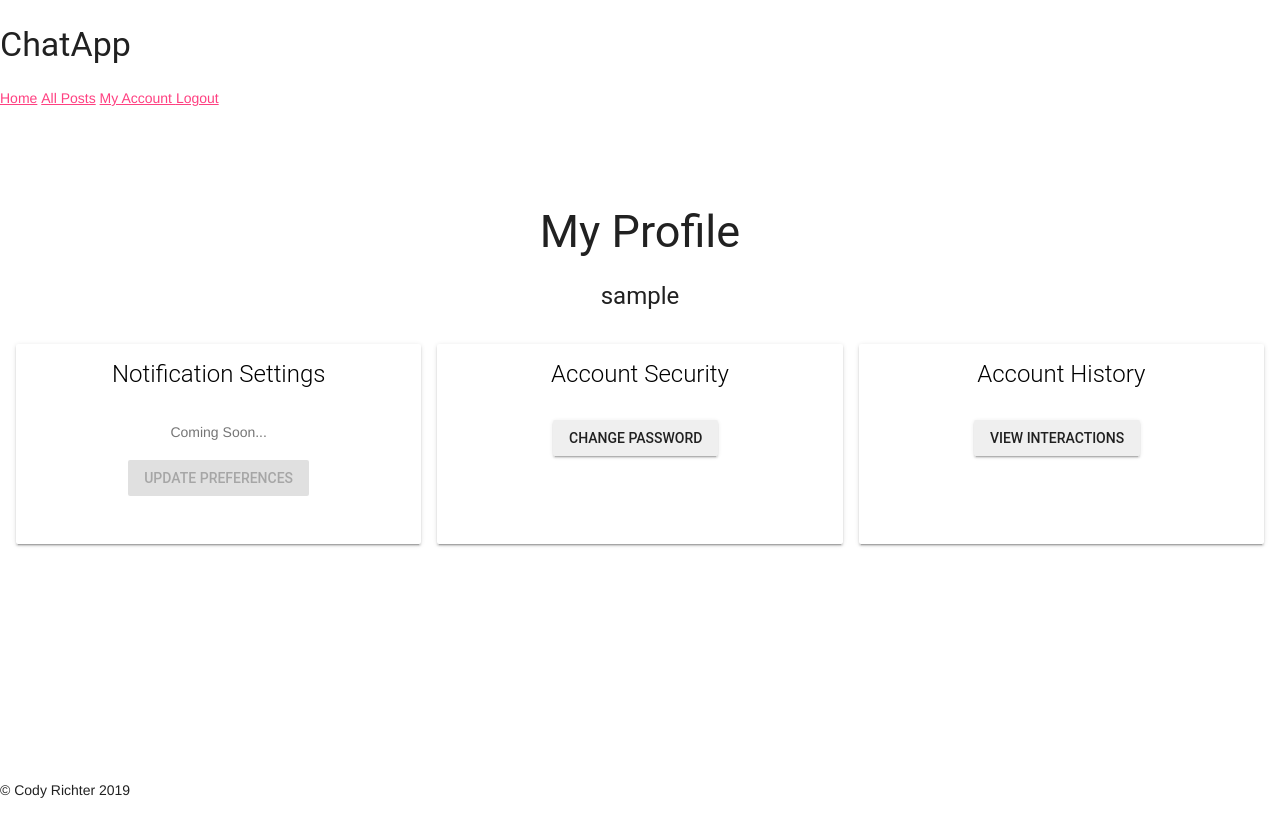
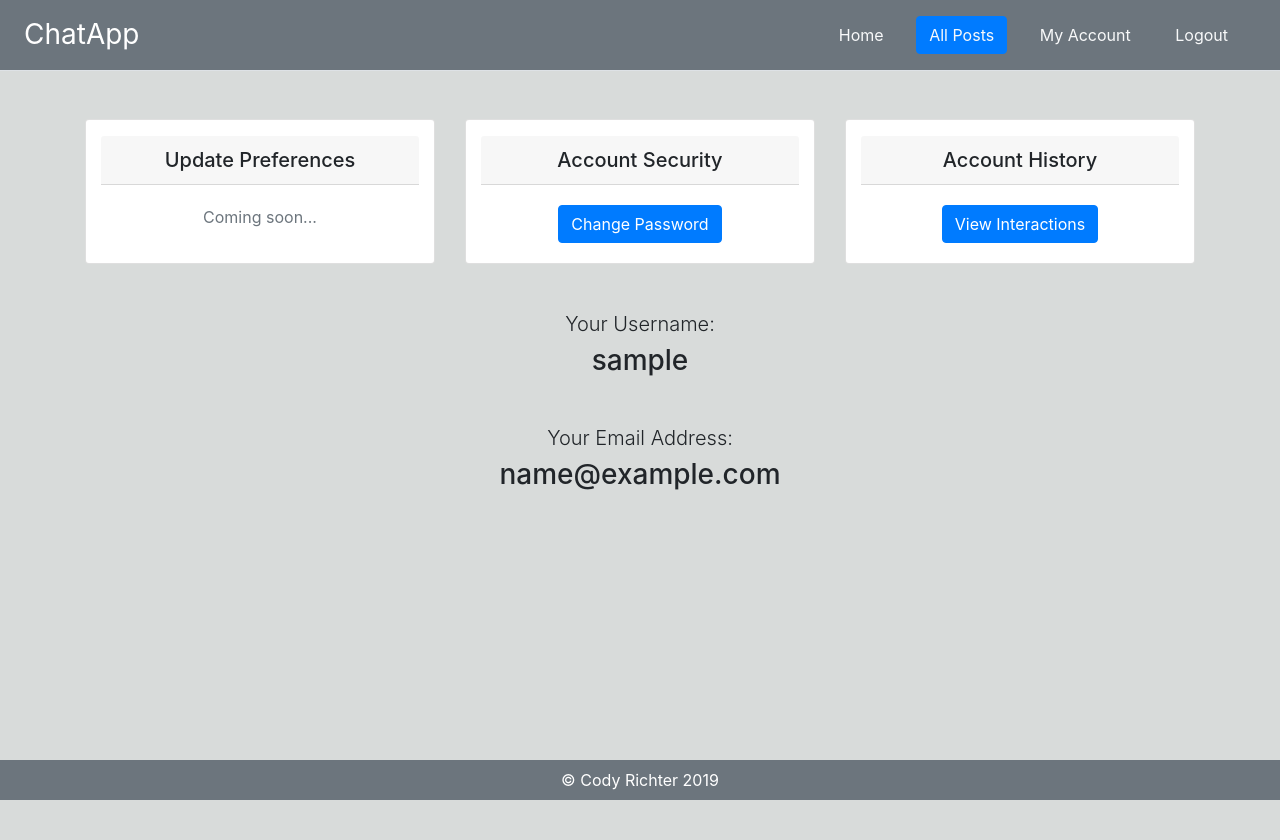
Before and after one commit to CodyRichter/cr_dynamic, a Django app: page /auth/1 in a window 1280 px wide. Before the commit the page ends 798 px from the top, so only its background shows below. Run offline with Django 3.2, Linux system fonts and the light colour scheme; the visitor is signed in with stand-in values (Sample User, id 1); some libraries are stand-ins or nearby versions.

Commit message:
Update profile pages

```diff
--- a/templates/registration/account.html
+++ b/templates/registration/account.html
@@ -1,93 +1,42 @@
-<!DOCTYPE html>
-<html lang="en">
-<head>
-    {% load static %}
-    <link rel="stylesheet" href="https://fonts.googleapis.com/icon?family=Material+Icons">
-    <link rel="stylesheet" href="https://code.getmdl.io/1.3.0/material.indigo-pink.min.css">
-    <script defer src="https://code.getmdl.io/1.3.0/material.min.js"></script>
-    <link rel="stylesheet" href='{% static 'page/styles.css' %}'>
+{% extends 'base.html' %}
 
-    <meta charset="UTF-8">
-    <title></title>
-</head>
+{% block title %}Account{% endblock title %}
 
-<body>
+{% block content %}
 
-<div class="mdl-layout mdl-js-layout">
-    {% include '_header.html' %}
-    <main class="mdl-layout__content">
-        <br>
-        <br>
-        <br>
-
-        <div class="mdl-grid" style="text-align: center">
-
-            <div class="mdl-cell mdl-cell--12-col-desktop mdl-cell--8-col-tablet mdl-cell--4-col-phone"
-                 style="text-align: center">
-                <h2 style="display: inline-block; margin-bottom: 0">My Profile</h2>
-                <h4>{{ user.get_username }}</h4>
-            </div>
-
-
-            <div class="mdl-cell mdl-cell--4-col mdl-cell--middle mdl-card mdl-shadow--2dp"
-                 style="display: inline-block">
-                <div class="mdl-card__title mdl-card--expand" style="display: inline-block">
-                    <h2 class="mdl-card__title-text">Notification Settings</h2>
-                </div>
-                <div class="mdl-card__supporting-text" style="display: inline-block">
-                    {#                    <label class="mdl-switch mdl-js-switch mdl-js-ripple-effect" for="switch-1">#}
-                    {#                        <span class="mdl-switch__label">Email Notifications</span>#}
-                    {#                        <input type="checkbox" id="switch-1" class="mdl-switch__input" checked>#}
-                    {#                    </label>#}
-                    {#                    <br>#}
-                    {#                    <br>#}
-                    {#                    <label class="mdl-switch mdl-js-switch mdl-js-ripple-effect" for="switch-2">#}
-                    {#                        <span class="mdl-switch__label">Discord Notifications</span>#}
-                    {#                        <input type="checkbox" id="switch-2" class="mdl-switch__input" checked>#}
-                    {#                    </label>#}
-                    {##}
-                    {#                    <br>#}
-                    {#                    <br>#}
-                    <p>Coming Soon...</p>
-                    <button type="submit"
-                            class="mdl-button mdl-js-button mdl-button--raised mdl-js-ripple-effect mdl-button--disabled">
-                        Update Preferences
-                    </button>
-
+<div class="container text-center">
+    <div class="card-deck">
+        <div class="card col-sm">
+            <h5 class="card-header mt-3">Update Preferences</h5>
+            <div class="card-body text-muted">
+                Coming soon...
             </div>
         </div>
 
-            <div class="mdl-cell mdl-cell--4-col mdl-cell--middle mdl-card mdl-shadow--2dp"
-                 style="display: inline-block">
-                <div class="mdl-card__title mdl-card--expand" style="display: inline-block">
-                    <h2 class="mdl-card__title-text">Account Security</h2>
-                </div>
-                <div class="mdl-card__supporting-text">
-                    <a class="mdl-navigation__link" href="{% url 'password_change' %}">
-                        <button class="mdl-button mdl-js-button mdl-button--raised mdl-js-ripple-effect button-inline">
+        <div class="card col-sm">
+            <h5 class="card-header mt-3">Account Security</h5>
+            <div class="card-body text-center">
+                <a class="btn btn-large btn-primary" href="{% url 'password_change' %}">
                     Change Password
-                        </button>
                 </a>
             </div>
         </div>
 
-            <div class="mdl-cell mdl-cell--4-col mdl-cell--middle mdl-card mdl-shadow--2dp"
-                 style="display: inline-block">
-                <div class="mdl-card__title mdl-card--expand" style="display: inline-block">
-                    <h2 class="mdl-card__title-text">Account History</h2>
-                </div>
-                <div class="mdl-card__supporting-text">
-                    <a class="mdl-navigation__link" href="{% url 'interactions' user.id %}">
-                        <button class="mdl-button mdl-js-button mdl-button--raised mdl-js-ripple-effect button-inline">
+        <div class="card col-sm">
+            <h5 class="card-header mt-3">Account History</h5>
+            <div class="card-body text-center">
+                <a class="btn btn-large btn-primary" href="{% url 'interactions' user.id %}">
                     View Interactions
-                        </button>
                 </a>
             </div>
         </div>
+
     </div>
+    <h2 class="lead mt-5">Your Username:</h2>
+    <h3 class="">{{ user.username }}</h3>
 
-    </main>
-    {% include '_footer.html' %}
+    <h2 class="lead mt-5">Your Email Address:</h2>
+    <h3 class="">{{ user.email }}</h3>
+
 </div>
-</body>
-</html>
+{% endblock content %}
--- a/templates/registration/password_change_form.html
+++ b/templates/registration/password_change_form.html
@@ -22,8 +22,8 @@
                        placeholder="Confirm New Password">
 
                 <input class="btn btn-lg btn-primary btn-block mb-4" type="submit" value="Change Password"/>
+                    {% if form.errors %}
                         <div class="alert alert-danger" role="alert">
-                    {% if form.errors %}
                             {% for field in form %}
                                 {% for error in field.errors %}
                                     <p class="form-error">{{ error|escape }}</p>
@@ -32,8 +32,8 @@
                             {% for error in form.non_field_errors %}
                                 <p class="form-error">{{ error|escape }}</p>
                             {% endfor %}
+                        </div>
                     {% endif %}
-                </div>
             </form>
         </div>
     </div>
```
Also changed, not shown: templates/registration/interactions.html (+32 -45 lines). Lines whose indentation alone changed are shown as unchanged.
